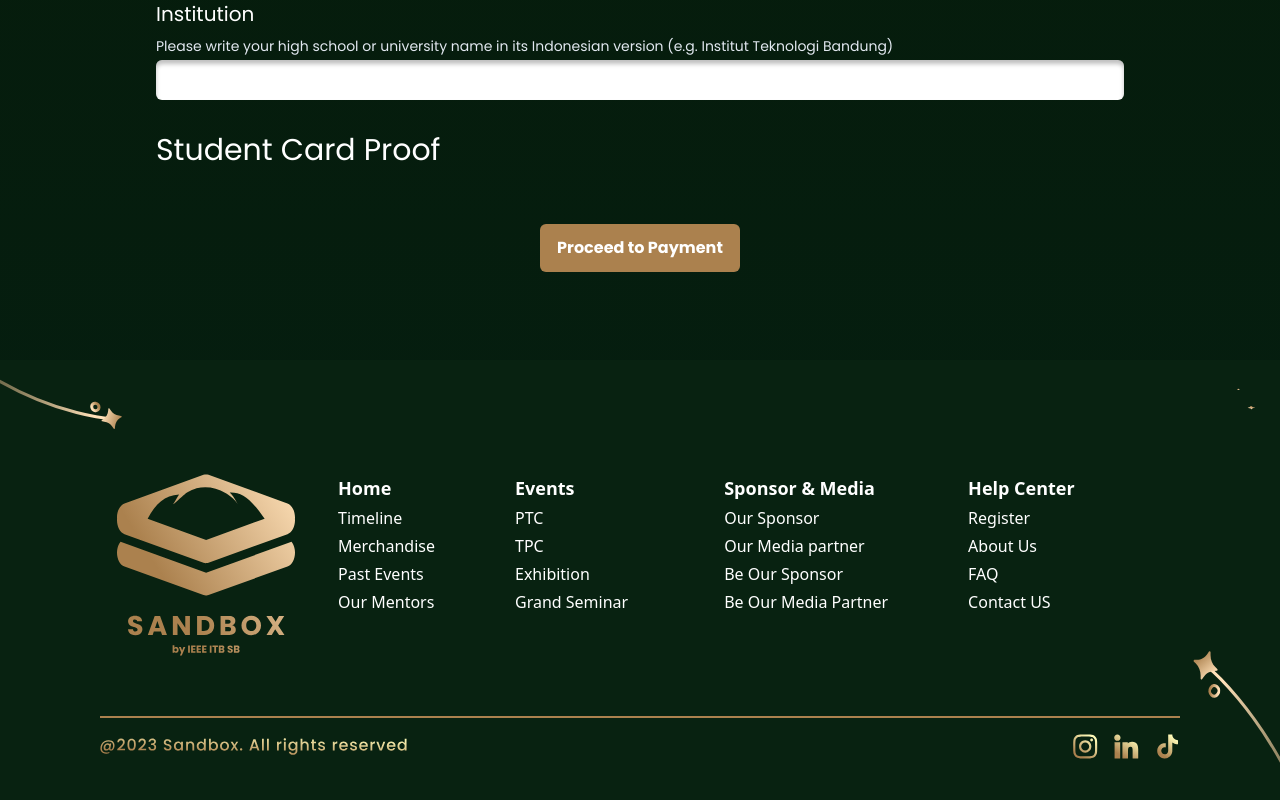
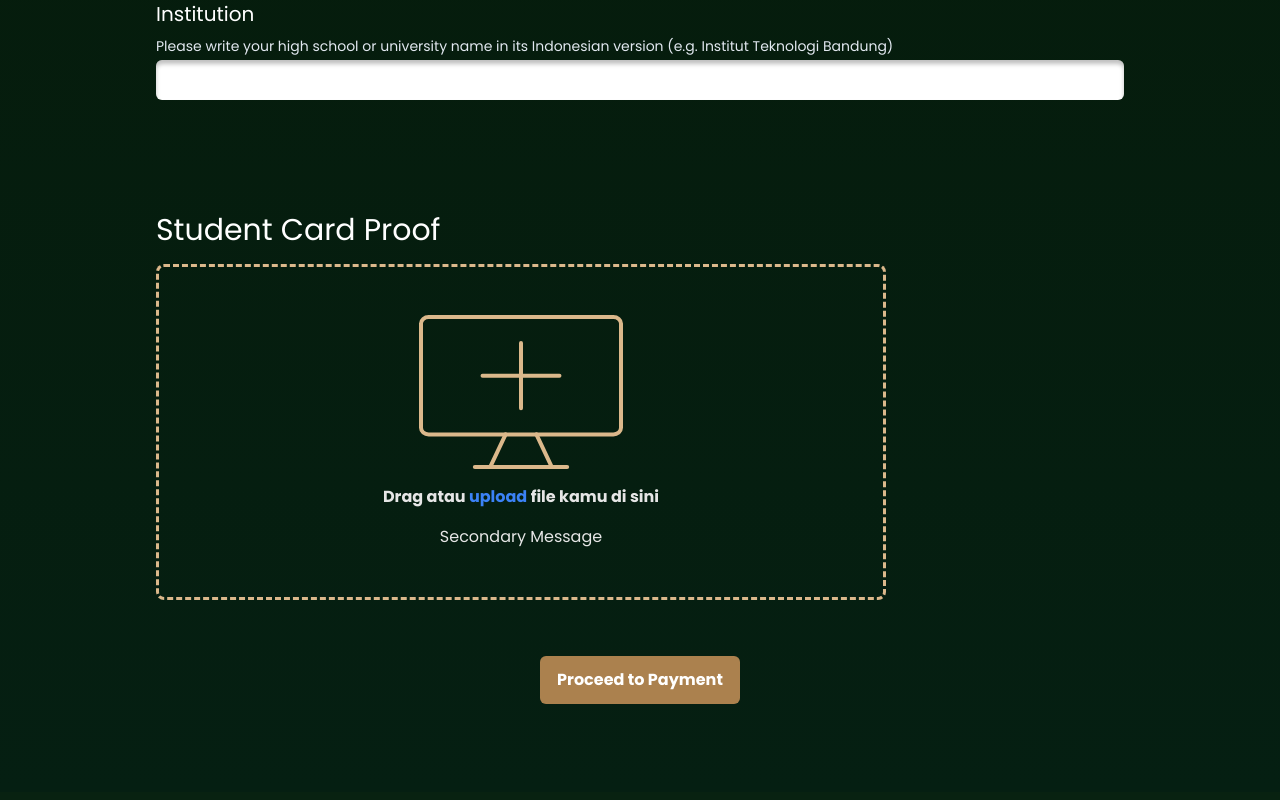
Before and after one commit to Sandbox-by-IEEE/SandboxIEEE, a Next.js app: page /payment in a window 1280 px wide. Shown: the part 1060-1860 px from the top of the page. Built offline with nearby package versions, Linux system fonts and the light colour scheme; a web font is replaced by a local one.

Commit message:
feat: created page for first process of page payment

```diff
--- a/src/app/(site)/payment/page.tsx
+++ b/src/app/(site)/payment/page.tsx
@@ -2,7 +2,7 @@
 import React, { useEffect, useState } from 'react';
 
 import Button from '@/components/Button';
-import Footer from '@/components/footer';
+import FileInput, { FileInputType } from '@/components/FileInput';
 import GradientBox from '@/components/GradientBox';
 import TextInput from '@/components/TextInput';
 
@@ -15,6 +15,7 @@ type inputData = {
   whatsAppNumber: string;
   age: number;
   studentCardProofUrl: string;
+  studentCardProofName: string;
   paymentMethod: string;
   paymentProofUrl: string;
 };
@@ -30,8 +31,10 @@ export default function Home() {
     institution: '',
     paymentMethod: '',
     paymentProofUrl: '',
+    studentCardProofName: '',
     studentCardProofUrl: '',
   });
+  const [files, setFiles] = useState<FileInputType[] | undefined>();
   const [step, setStep] = useState<number>(1);
   const [uploadProgress, setUploadProgress] = useState<number>(0);
 
@@ -54,14 +57,27 @@ export default function Home() {
     setStep(2);
   };
 
+  const handleSubmitFinal = (e) => {
+    e.preventDefault();
+    console.log(inputData);
+  };
+
   useEffect(() => {
     const memoryInputData = localStorage.getItem('inputData');
     if (memoryInputData) {
       try {
         const historyInputData: inputData = JSON.parse(memoryInputData);
 
-        if (typeof historyInputData === 'object' && historyInputData.teamName) {
+        if (typeof historyInputData === 'object') {
           setInputData(historyInputData);
+          if (historyInputData.studentCardProofUrl) {
+            setFiles([
+              {
+                fileName: historyInputData.studentCardProofName,
+                fileUrl: historyInputData.studentCardProofUrl,
+              },
+            ]);
+          }
         } else {
           localStorage.removeItem('inputData');
         }
@@ -70,6 +86,20 @@ export default function Home() {
       }
     }
   }, []);
+
+  useEffect(() => {
+    if (files) {
+      const newInputData = {
+        ...inputData,
+        studentCardProofUrl: files[0].fileUrl,
+        studentCardProofName: files[0].fileName,
+      };
+
+      setInputData(newInputData);
+      localStorage.setItem('inputData', JSON.stringify(newInputData));
+    }
+    // eslint-disable-next-line react-hooks/exhaustive-deps
+  }, [files]);
 
   return (
     <main className='bg-gradient-to-t from-[#051F12] to-[#061906] text-white flex min-h-screen flex-col items-center justify-between overflow-x-clip'>
@@ -84,6 +114,8 @@ export default function Home() {
               inputData={inputData}
               handleChange={handleChange}
               handleSubmitFormIdentity={handleSubmitFormIdentity}
+              files={files}
+              setFiles={setFiles}
             />
           </>
         )}
@@ -112,11 +144,11 @@ export default function Home() {
               inputData={inputData}
               uploadProgress={uploadProgress}
               setUploadProgress={setUploadProgress}
+              handleSubmitFinal={handleSubmitFinal}
             />
           </>
         )}
       </div>
-      <Footer />
     </main>
   );
 }
@@ -130,7 +162,13 @@ const Title = ({ text }) => (
   </div>
 );
 
-const FormDetails = ({ inputData, handleChange, handleSubmitFormIdentity }) => (
+const FormDetails = ({
+  inputData,
+  handleChange,
+  handleSubmitFormIdentity,
+  files,
+  setFiles,
+}) => (
   <form onSubmit={handleSubmitFormIdentity} className='space-y-8 py-6 w-full'>
     <div className='flex flex-col'>
       <label className='text-xl py-2'>Team Name</label>
@@ -245,7 +283,13 @@ const FormDetails = ({ inputData, handleChange, handleSubmitFormIdentity }) => (
       />
     </div>
     <div>
-      <p className='text-3xl'>Student Card Proof</p>
+      <p className='text-3xl pb-4 pt-20'>Student Card Proof</p>
+      <FileInput
+        key='FormDetails'
+        message='Secondary Message'
+        files={files}
+        setFiles={setFiles}
+      />
     </div>
     <div className='w-full flex justify-center py-6'>
       <Button color='gold' type='submit'>
@@ -260,8 +304,12 @@ const FormPayment = ({
   inputData,
   uploadProgress,
   setUploadProgress,
+  handleSubmitFinal,
 }) => (
-  <form className='flex flex-col gap-8 py-8 font-poppins text-center w-full'>
+  <form
+    className='flex flex-col gap-8 py-8 font-poppins text-center w-full'
+    onSubmit={handleSubmitFinal}
+  >
     <p className='text-2xl font-bold text-left'>Choose Your Payment method</p>
 
     <div className='flex gap-7 flex-wrap justify-between w-full border-b-2 pb-14 border-[#bb9567]'>
--- a/src/components/FileInput.tsx
+++ b/src/components/FileInput.tsx
@@ -173,7 +173,7 @@ const FileInput = ({
     }
   };
 
-  if (isSuccess) {
+  if (files || isSuccess) {
     return (
       <div>
         <div
@@ -181,7 +181,7 @@ const FileInput = ({
           onDragOver={handleDragOver}
           onDrop={handleDrop}
         >
-          <button onClick={handleClick}>
+          <button onClick={handleClick} type='button'>
             <FileInputIconSuccess className='w-[170px] lg:w-[214px]' />
           </button>
           <p className='text-[#00FFA1]'>
@@ -230,7 +230,7 @@ const FileInput = ({
           onDragOver={handleDragOver}
           onDrop={handleDrop}
         >
-          <button onClick={handleClick}>
+          <button onClick={handleClick} type='button'>
             <FileInputIconError className='w-[170px] lg:w-[214px]' />
           </button>
           <p
@@ -267,7 +267,7 @@ const FileInput = ({
         onDragOver={handleDragOver}
         onDrop={handleDrop}
       >
-        <button onClick={handleClick}>
+        <button onClick={handleClick} type='button'>
           <FileInputIconEmpty className='w-[170px] lg:w-[214px]' />
         </button>
         <p
```
